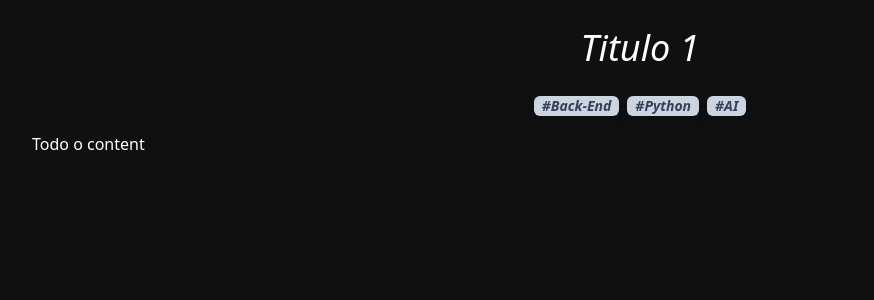
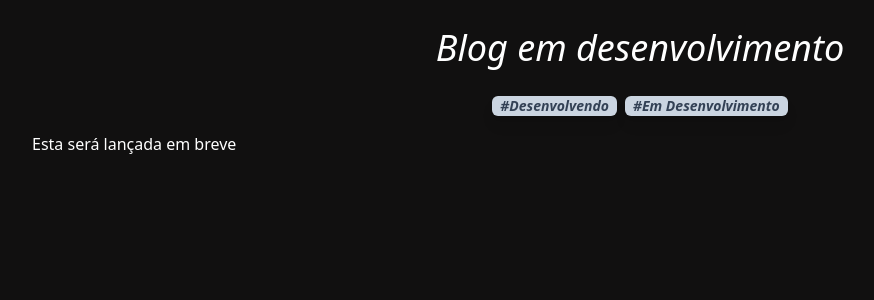
Before and after one commit to rafaapcode/portfolio-new, a Next.js app: page /posts/1 in a window 1280 px wide. Shown: the top 300 px of the page, without its empty margins (0-874 px from the left). Built offline with nearby package versions, Linux system fonts and the light colour scheme.

Commit message:
feat: begin the contact page

```diff
--- a/app/components/pages/Blog.jsx
+++ b/app/components/pages/Blog.jsx
@@ -10,12 +10,7 @@ export default function Blog() {
       id: 1,
       nome: "Em desenvolvimento",
       tags: ["Back-End", "Full-Stack", "Front-End"],
-    },
-    {
-      id: 2,
-      nome: "Em desenvolvimento",
-      tags: ["Back-End", "Full-Stack", "Front-End"],
-    },
+    }
   ];
 
   return (
--- a/app/components/pages/Home.jsx
+++ b/app/components/pages/Home.jsx
@@ -78,7 +78,7 @@ export default function Home() {
                   alt="social icon"
                 />
               </span>
-              <a className="text-[#5f5d5d] hover:text-[#7c7a7a]" href="mailto: rafaap2003@gmail.com">
+              <a className="text-[#5f5d5d] hover:text-[#7c7a7a]" href="/contact">
                 Email
               </a>
             </li>
--- a/app/components/pages/Projects.jsx
+++ b/app/components/pages/Projects.jsx
@@ -89,13 +89,6 @@ export default function Projects() {
               >
                 X
               </motion.button>
-              <div className="mx-auto w-[200px] h-[200px]">
-                <img
-                  className="rounded-lg mt-5 mb-5"
-                  src="https://www.alura.com.br/artigos/assets/testes/imagem-2.jpg"
-                  alt="teste"
-                />
-              </div>
               <motion.p className="px-5 py-2 font-bold text-sm md:text-base text-[#fff]">
                 {selectedItem.desc}
               </motion.p>
--- /dev/null
+++ b/app/contact/page.jsx
@@ -0,0 +1,7 @@
+export default function Contact() {
+  return (
+    <div className="w-full h-screen text-white bg-[#111010]">
+      <h1>Teste</h1>
+    </div>
+  );
+}
--- a/app/posts/[id]/page.jsx
+++ b/app/posts/[id]/page.jsx
@@ -1,11 +1,10 @@
 import Tags from "@/app/components/utils/tag";
-import Link from "next/link";
 
 export default function Posts({ params }) {
   const post = {
-    titulo: "Titulo 1",
-    tags: ["Back-End", "Python", "AI"],
-    content: "<h1>testando</h1>",
+    titulo: "Blog em desenvolvimento",
+    tags: ["Desenvolvendo", "Em Desenvolvimento"],
+    content: "<p>Esta será lançada em breve</p>",
   };
 
   return (
@@ -18,9 +17,10 @@ export default function Posts({ params }) {
           ))}
         </div>
       </div>
-      <div className="text-white mx-auto w-[95%] h-[77%] overflow-auto">
-        <h1>Todo o content</h1>
-      </div>
+      <div
+        className="text-white mx-auto w-[95%] h-[77%] overflow-auto"
+        dangerouslySetInnerHTML={{ __html: post.content }}
+      ></div>
     </div>
   );
 }
```
